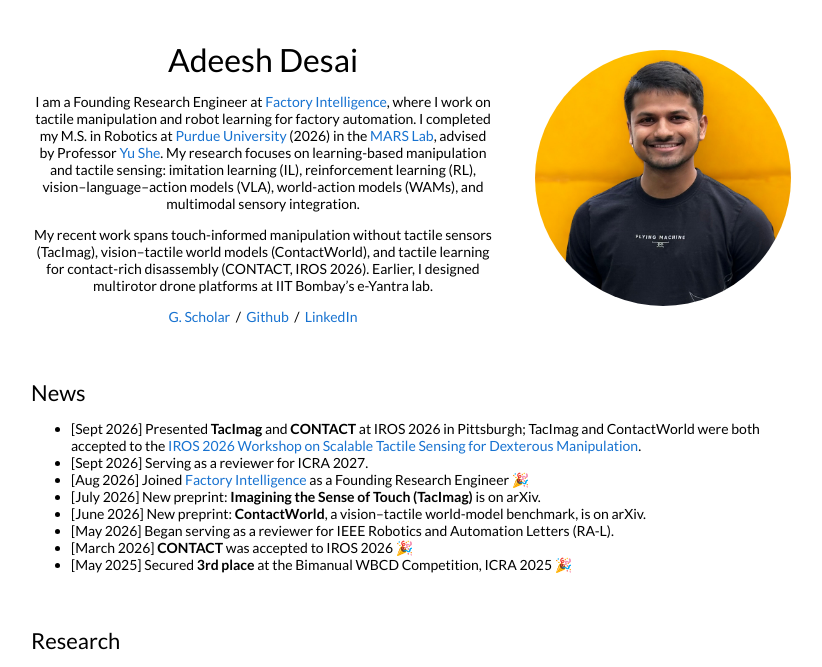
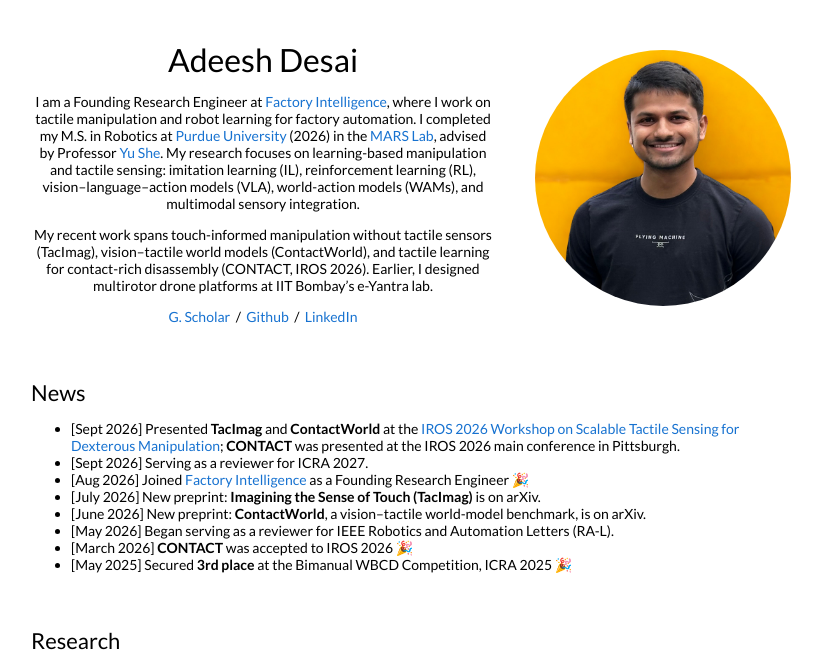
Before and after one commit to AdeeshDesai/AdeeshDesai.github.io, a plain HTML site: page index.html in a window 1280 px wide. Shown: the top 667 px of the page, without its empty margins (229-1051 px from the left). Drawn offline with Linux system fonts and the light colour scheme.

Commit message:
News: correct IROS 2026 presentation details

```diff
--- a/index.html
+++ b/index.html
@@ -60,7 +60,7 @@
                 <h2>News</h2>
                 <div style="max-height:200px; overflow-y:auto;">
                   <ul>
-                    <li>[Sept 2026] Presented <strong>TacImag</strong> and <strong>CONTACT</strong> at IROS 2026 in Pittsburgh; TacImag and ContactWorld were both accepted to the <a href="https://tactile-dexterity-iros.github.io/">IROS 2026 Workshop on Scalable Tactile Sensing for Dexterous Manipulation</a>.</li>
+                    <li>[Sept 2026] Presented <strong>TacImag</strong> and <strong>ContactWorld</strong> at the <a href="https://tactile-dexterity-iros.github.io/">IROS 2026 Workshop on Scalable Tactile Sensing for Dexterous Manipulation</a>; <strong>CONTACT</strong> was presented at the IROS 2026 main conference in Pittsburgh.</li>
                     <li>[Sept 2026] Serving as a reviewer for ICRA 2027.</li>
                     <li>[Aug 2026] Joined <a href="https://www.factoryintelligence.com/">Factory Intelligence</a> as a Founding Research Engineer 🎉</li>
                     <li>[July 2026] New preprint: <strong>Imagining the Sense of Touch (TacImag)</strong> is on arXiv.</li>
```
